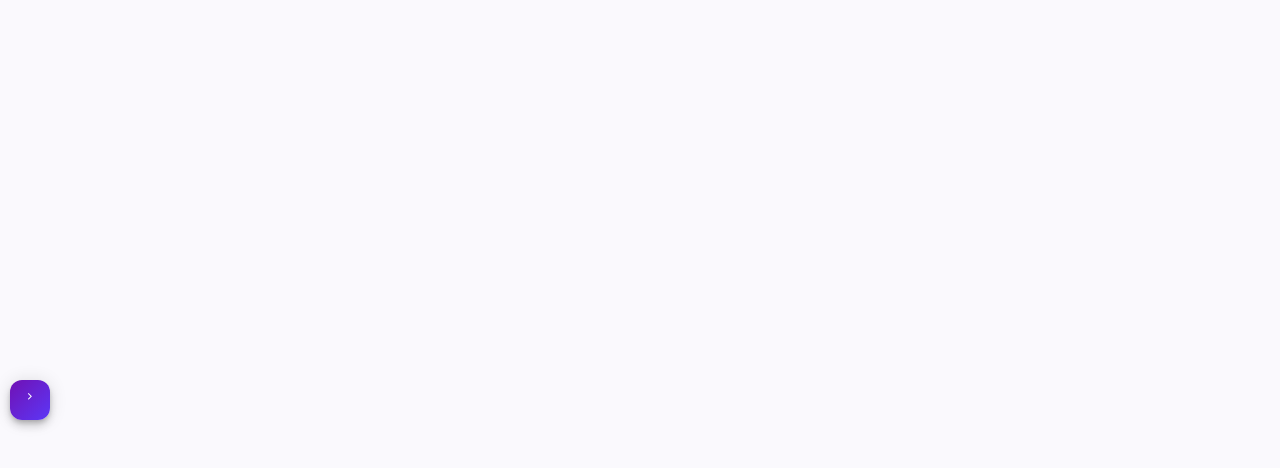
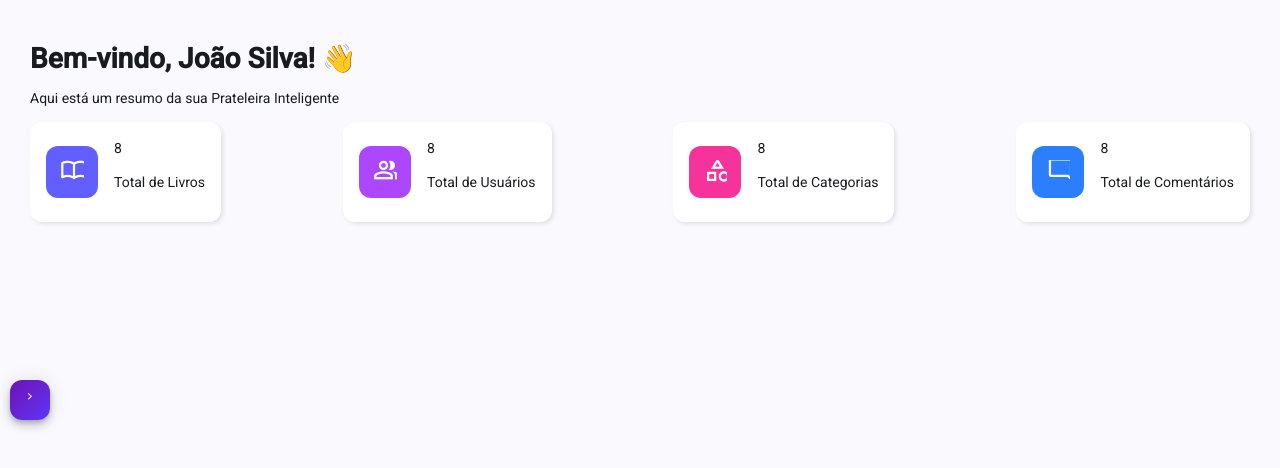
Before and after one commit to LuizBuarqueDev/Prateleira-Inteligente-Frontend-2.0v, an Angular app in the folder Prateleira-Inteligente-Frontend-2.0v/: page / in a window 1280 px wide. Shown: the top 468 px of the page. Built offline with nearby package versions, Linux system fonts and the light colour scheme.

Commit message:
feat: implement dashboard page with generic statcard components and routing

```diff
--- a/Prateleira-Inteligente-Frontend-2.0v/src/app/app.routes.ts
+++ b/Prateleira-Inteligente-Frontend-2.0v/src/app/app.routes.ts
@@ -1,3 +1,11 @@
 import { Routes } from '@angular/router';
 
-export const routes: Routes = [];
+export const routes: Routes = [
+  {
+    path: '',
+    loadComponent: () =>
+      import('./pages/dashboard/dashboard.page')
+        .then(m => m.DashboardPage),
+    pathMatch: 'full'
+  }
+];
--- a/Prateleira-Inteligente-Frontend-2.0v/src/app/pages/dashboard/components/statcard/generic/generic-statcard.component.html
+++ b/Prateleira-Inteligente-Frontend-2.0v/src/app/pages/dashboard/components/statcard/generic/generic-statcard.component.html
@@ -1,5 +1,5 @@
 <div class="stat-card">
-  <div class="icon-wrapper" [ngClass]="iconBgClass">
+  <div class="icon-wrapper" [style.background]="iconBgColor">
     <mat-icon class="stat-icon">{{ icon }}</mat-icon>
   </div>
 
--- a/Prateleira-Inteligente-Frontend-2.0v/src/app/pages/dashboard/components/statcard/generic/generic-statcard.component.scss
+++ b/Prateleira-Inteligente-Frontend-2.0v/src/app/pages/dashboard/components/statcard/generic/generic-statcard.component.scss
@@ -0,0 +1,25 @@
+.stat-card {
+  display: flex;
+  align-items: center;
+  gap: 16px;
+  background-color: var(--light);
+  padding: 16px;
+  border-radius: 12px;
+  box-shadow: 2px 2px 4px rgba(0, 0, 0, 0.1);
+}
+
+.icon-wrapper {
+  width: 52px;
+  height: 52px;
+
+  display: flex;
+  align-items: center;
+  justify-content: center;
+
+  border-radius: 12px;
+}
+
+.stat-icon {
+  font-size: 28px;
+  color: #fff;
+}
--- a/Prateleira-Inteligente-Frontend-2.0v/src/app/pages/dashboard/components/statcard/generic/generic-statcard.component.ts
+++ b/Prateleira-Inteligente-Frontend-2.0v/src/app/pages/dashboard/components/statcard/generic/generic-statcard.component.ts
@@ -1,5 +1,4 @@
 import { Component, Input } from "@angular/core";
-import { NgClass } from "@angular/common";
 import { MatIconModule } from "@angular/material/icon";
 
 @Component({
@@ -7,7 +6,7 @@ import { MatIconModule } from "@angular/material/icon";
   standalone: true,
   templateUrl: "generic-statcard.component.html",
   styleUrls: ["generic-statcard.component.scss"],
-  imports: [MatIconModule, NgClass],
+  imports: [MatIconModule],
 })
 export class GenericStatcardComponent {
   @Input() icon!: string;
@@ -15,5 +14,5 @@ export class GenericStatcardComponent {
   @Input() label!: string;
 
   // fundo do ícone
-  @Input() iconBgClass?: string;
+@Input() iconBgColor?: string;
 }
--- a/Prateleira-Inteligente-Frontend-2.0v/src/app/pages/dashboard/dashboard.page.html
+++ b/Prateleira-Inteligente-Frontend-2.0v/src/app/pages/dashboard/dashboard.page.html
@@ -0,0 +1,36 @@
+<div class="main-content">
+  <div>
+    <h1>Bem-vindo, João Silva! 👋</h1>
+    <p>Aqui está um resumo da sua Prateleira Inteligente</p>
+  </div>
+  <div class="stats-cards-container">
+    <app-generic-statcard
+      icon="import_contacts"
+      count="8"
+      label="Total de Livros"
+      iconBgColor="var(--book-stat-icon-bg)"
+    >
+    </app-generic-statcard>
+    <app-generic-statcard
+      icon="group"
+      count="8"
+      label="Total de Usuários"
+      iconBgColor="var(--user-stat-icon-bg)"
+    >
+    </app-generic-statcard>
+    <app-generic-statcard
+      icon="category"
+      count="8"
+      label="Total de Categorias"
+      iconBgColor="var(--category-stat-icon-bg)"
+    >
+    </app-generic-statcard>
+    <app-generic-statcard
+      icon="mode_comment"
+      count="8"
+      label="Total de Comentários"
+      iconBgColor="var(--comment-stat-icon-bg)"
+    >
+    </app-generic-statcard>
+  </div>
+</div>
--- a/Prateleira-Inteligente-Frontend-2.0v/src/app/pages/dashboard/dashboard.page.scss
+++ b/Prateleira-Inteligente-Frontend-2.0v/src/app/pages/dashboard/dashboard.page.scss
@@ -0,0 +1,12 @@
+.main-content {
+  display: flex;
+  flex-direction: column;
+  padding: 30px;
+
+  .stats-cards-container {
+    display: flex;
+    gap: 20px;
+    margin-bottom: 30px;
+    justify-content: space-between;
+  }
+}
--- a/Prateleira-Inteligente-Frontend-2.0v/src/base.scss
+++ b/Prateleira-Inteligente-Frontend-2.0v/src/base.scss
@@ -1,12 +1,16 @@
 :root {
-    padding: 0;
-    margin: 0;
+  padding: 0;
+  margin: 0;
 
-  --light: #FFFFFF;
+  --light: #ffffff;
   --dark: #121212;
 
-  --light-border: #E0E0E0;
+  --light-border: #e0e0e0;
 
-  --gradient-1: linear-gradient(to bottom right, #7011B4, #5C37F7);
+  --gradient-1: linear-gradient(to bottom right, #7011b4, #5c37f7);
 
+  --book-stat-icon-bg: #615fff;
+  --user-stat-icon-bg: #ad46ff;
+  --category-stat-icon-bg: #f6339a;
+  --comment-stat-icon-bg: #2b7fff;
 }
```
Also changed, not shown: Prateleira-Inteligente-Frontend-2.0v/src/app/pages/dashboard/dashboard.page.ts (+11 -0 lines).
